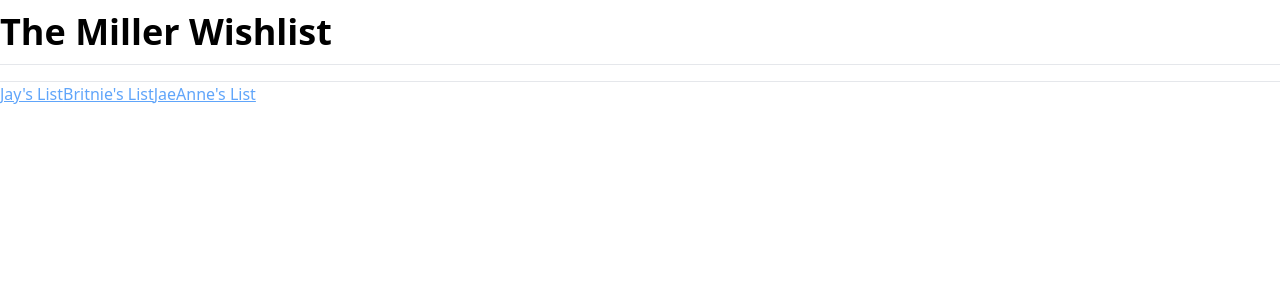
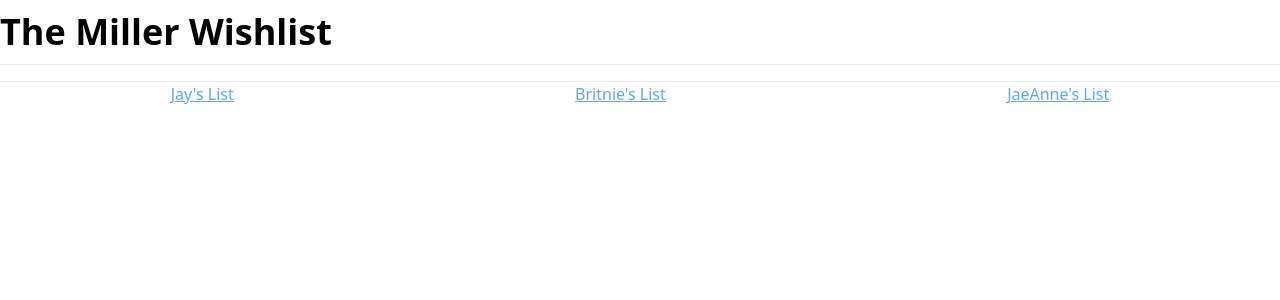
Before and after one commit to kjaymiller/miller-shopping-list, a Python web app: template templates/page.html in a window 1280 px wide. Shown: the top 300 px of the page. Run offline with Jinja, Linux system fonts and the light colour scheme; the template is opened without the code that fills it, so the values that code supplies are empty.

Commit message:
add items

```diff
--- a/output/britnies-list.html
+++ b/output/britnies-list.html
@@ -36,7 +36,7 @@
 </div>
 <div class="footer">
     <hr>
-    <div class="flex justify-items-center">
+    <div class="flex justify-around">
 	<div>
         <a class="underline text-blue-400" href="/jays-list.html">Jay's List</a>
 </div>
--- a/output/index.html
+++ b/output/index.html
@@ -33,7 +33,7 @@
 </div>
 <div class="footer">
     <hr>
-    <div class="flex justify-items-center">
+    <div class="flex justify-around">
 	<div>
         <a class="underline text-blue-400" href="/jays-list.html">Jay's List</a>
 </div>
--- a/output/jaeannes-list.html
+++ b/output/jaeannes-list.html
@@ -32,7 +32,7 @@
 </div>
 <div class="footer">
     <hr>
-    <div class="flex justify-items-center">
+    <div class="flex justify-around">
 	<div>
         <a class="underline text-blue-400" href="/jays-list.html">Jay's List</a>
 </div>
--- a/output/jays-list.html
+++ b/output/jays-list.html
@@ -60,7 +60,7 @@
 </div>
 <div class="footer">
     <hr>
-    <div class="flex justify-items-center">
+    <div class="flex justify-around">
 	<div>
         <a class="underline text-blue-400" href="/jays-list.html">Jay's List</a>
 </div>
--- a/output/static/style.css
+++ b/output/static/style.css
@@ -732,8 +732,8 @@ ul li {
   }
 }
 
-.justify-items-center {
-  justify-items: center;
+.justify-around {
+  justify-content: space-around;
 }
 
 .text-lg {
--- a/static/style.css
+++ b/static/style.css
@@ -732,8 +732,8 @@ ul li {
   }
 }
 
-.justify-items-center {
-  justify-items: center;
+.justify-around {
+  justify-content: space-around;
 }
 
 .text-lg {
--- a/templates/base.html
+++ b/templates/base.html
@@ -20,7 +20,7 @@
 </div>
 <div class="footer">
     <hr>
-    <div class="flex justify-items-center">
+    <div class="flex justify-around">
 	<div>
         <a class="underline text-blue-400" href="/jays-list.html">Jay's List</a>
 </div>
```
Also changed, not shown: 1 other file.
